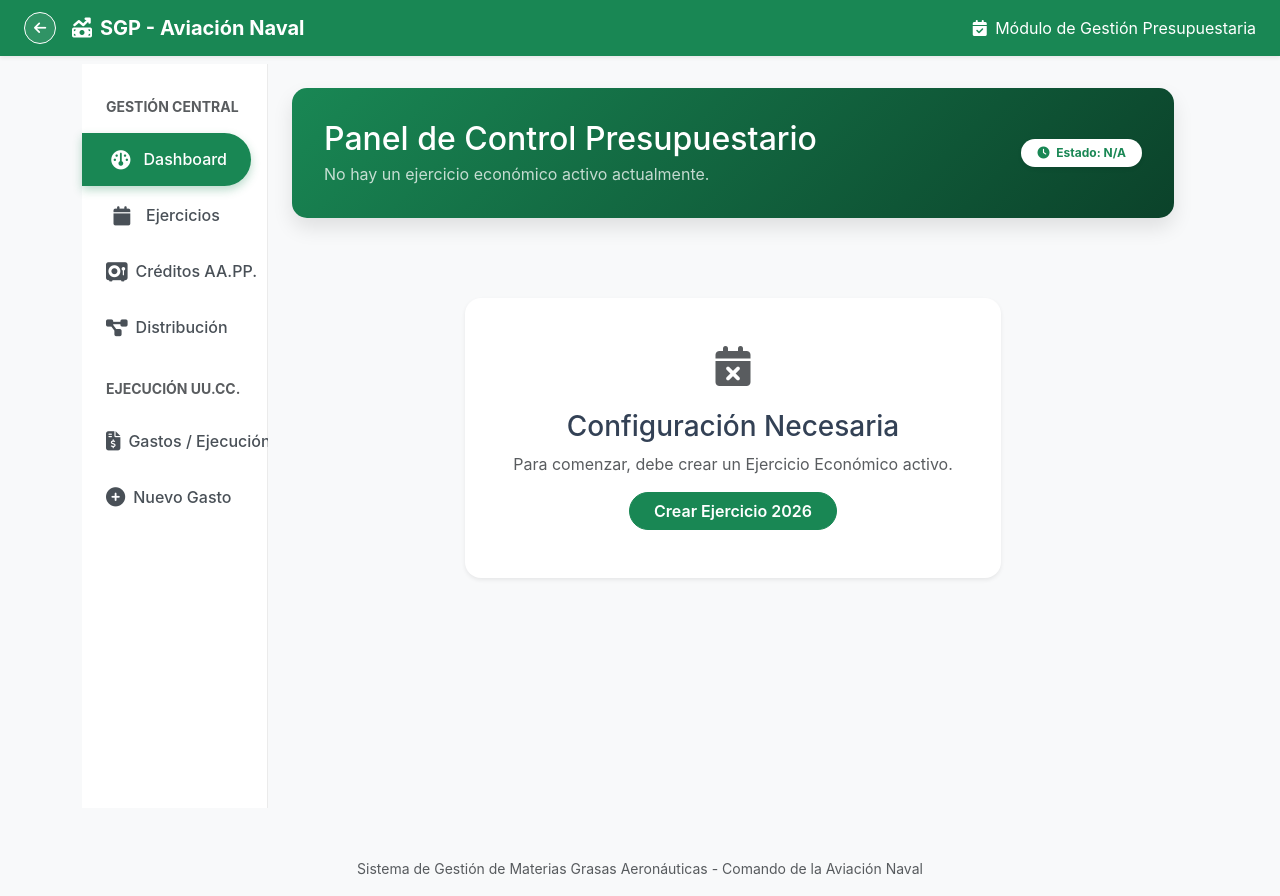
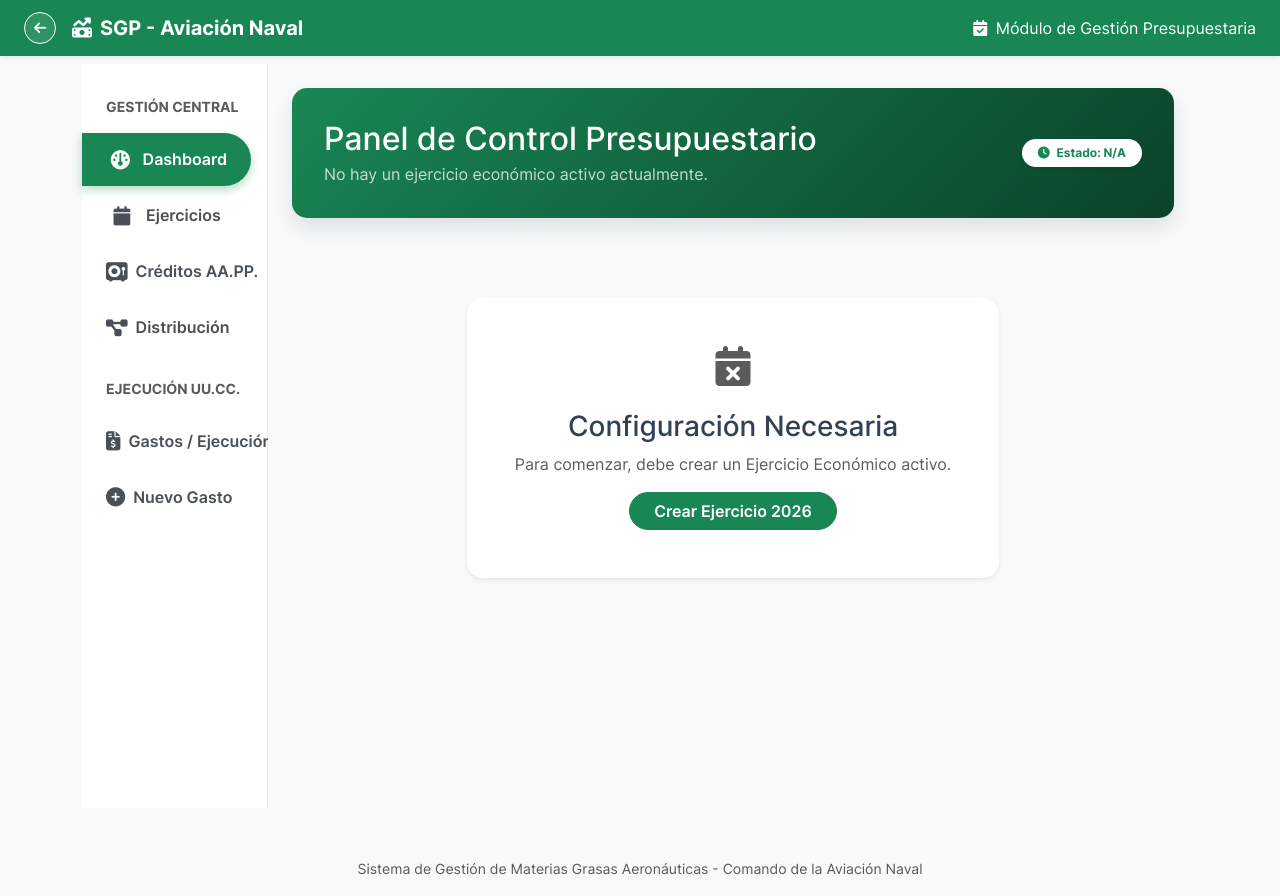
Before and after one commit to Marco24s/Materias-Grasas, a Django app: page /budget/ in a window 1280 px wide. Run offline with Django 5.2, Linux system fonts and the light colour scheme; data that the repository does not hold is empty; some libraries are stand-ins or nearby versions.

Commit message:
07_05_26_2019

```diff
--- a/static/css/style.css
+++ b/static/css/style.css
@@ -1,3 +1,40 @@
+/* --- Local Fonts: Inter --- */
+@font-face {
+    font-family: 'Inter';
+    font-style: normal;
+    font-weight: 400;
+    font-display: swap;
+    src: url('../fonts/inter/inter-400-normal.woff2') format('woff2');
+    unicode-range: U+0000-00FF, U+0131, U+0152-0153, U+02BB-02BC, U+02C6, U+02DA, U+02DC, U+2000-206F, U+2074, U+20AC, U+2122, U+2191, U+2193, U+2212, U+2215, U+FEFF, U+FFFD;
+}
+
+@font-face {
+    font-family: 'Inter';
+    font-style: normal;
+    font-weight: 500;
+    font-display: swap;
+    src: url('../fonts/inter/inter-500-normal.woff2') format('woff2');
+    unicode-range: U+0000-00FF, U+0131, U+0152-0153, U+02BB-02BC, U+02C6, U+02DA, U+02DC, U+2000-206F, U+2074, U+20AC, U+2122, U+2191, U+2193, U+2212, U+2215, U+FEFF, U+FFFD;
+}
+
+@font-face {
+    font-family: 'Inter';
+    font-style: normal;
+    font-weight: 600;
+    font-display: swap;
+    src: url('../fonts/inter/inter-600-normal.woff2') format('woff2');
+    unicode-range: U+0000-00FF, U+0131, U+0152-0153, U+02BB-02BC, U+02C6, U+02DA, U+02DC, U+2000-206F, U+2074, U+20AC, U+2122, U+2191, U+2193, U+2212, U+2215, U+FEFF, U+FFFD;
+}
+
+@font-face {
+    font-family: 'Inter';
+    font-style: normal;
+    font-weight: 700;
+    font-display: swap;
+    src: url('../fonts/inter/inter-700-normal.woff2') format('woff2');
+    unicode-range: U+0000-00FF, U+0131, U+0152-0153, U+02BB-02BC, U+02C6, U+02DA, U+02DC, U+2000-206F, U+2074, U+20AC, U+2122, U+2191, U+2193, U+2212, U+2215, U+FEFF, U+FFFD;
+}
+
 /* --- Design System --- */
 :root {
     --primary-color: #0d6efd;
```
Also changed, not shown: static/fonts/inter/inter-400-normal.woff2 (added), static/fonts/inter/inter-500-normal.woff2 (added), static/fonts/inter/inter-600-normal.woff2 (added), static/fonts/inter/inter-700-normal.woff2 (added).
